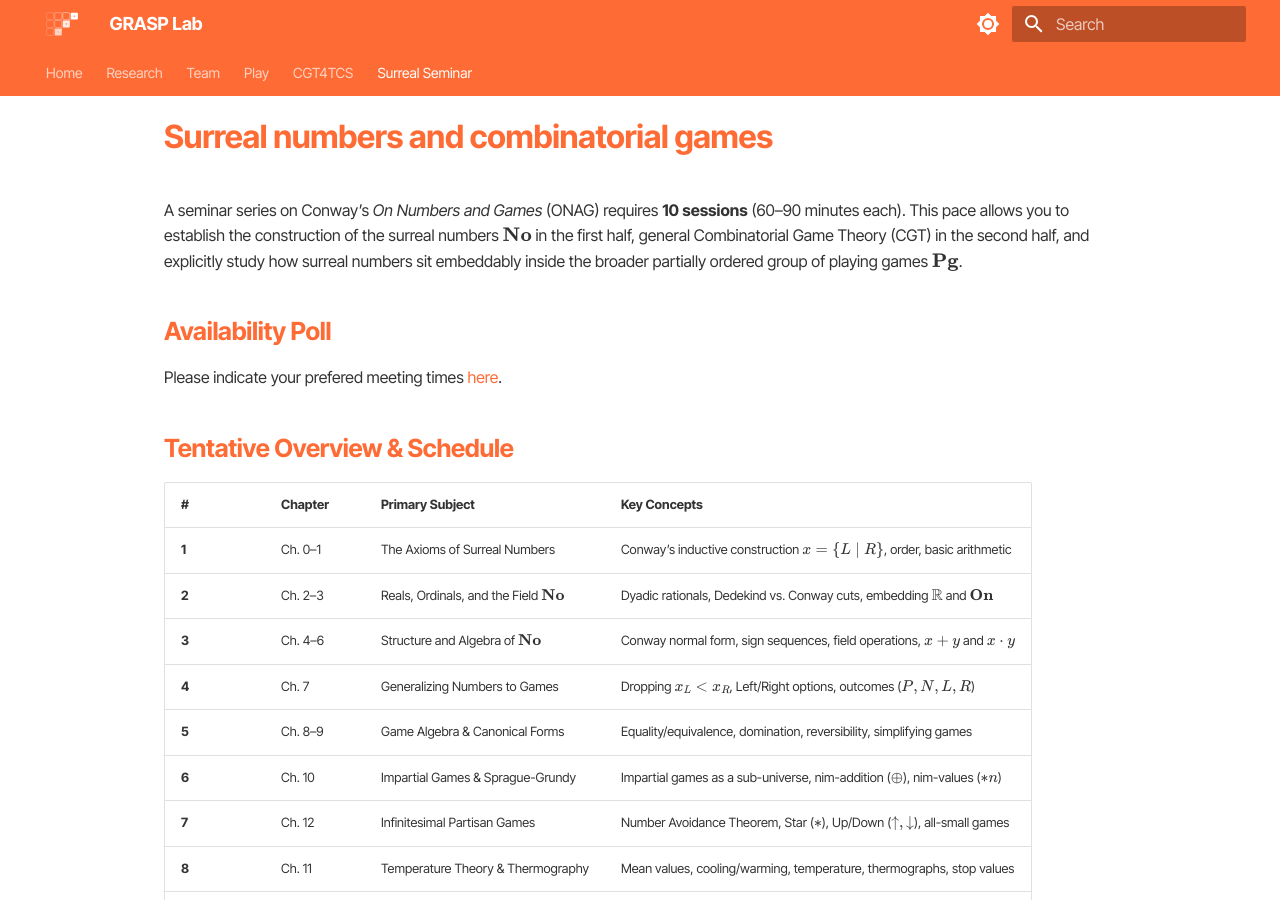
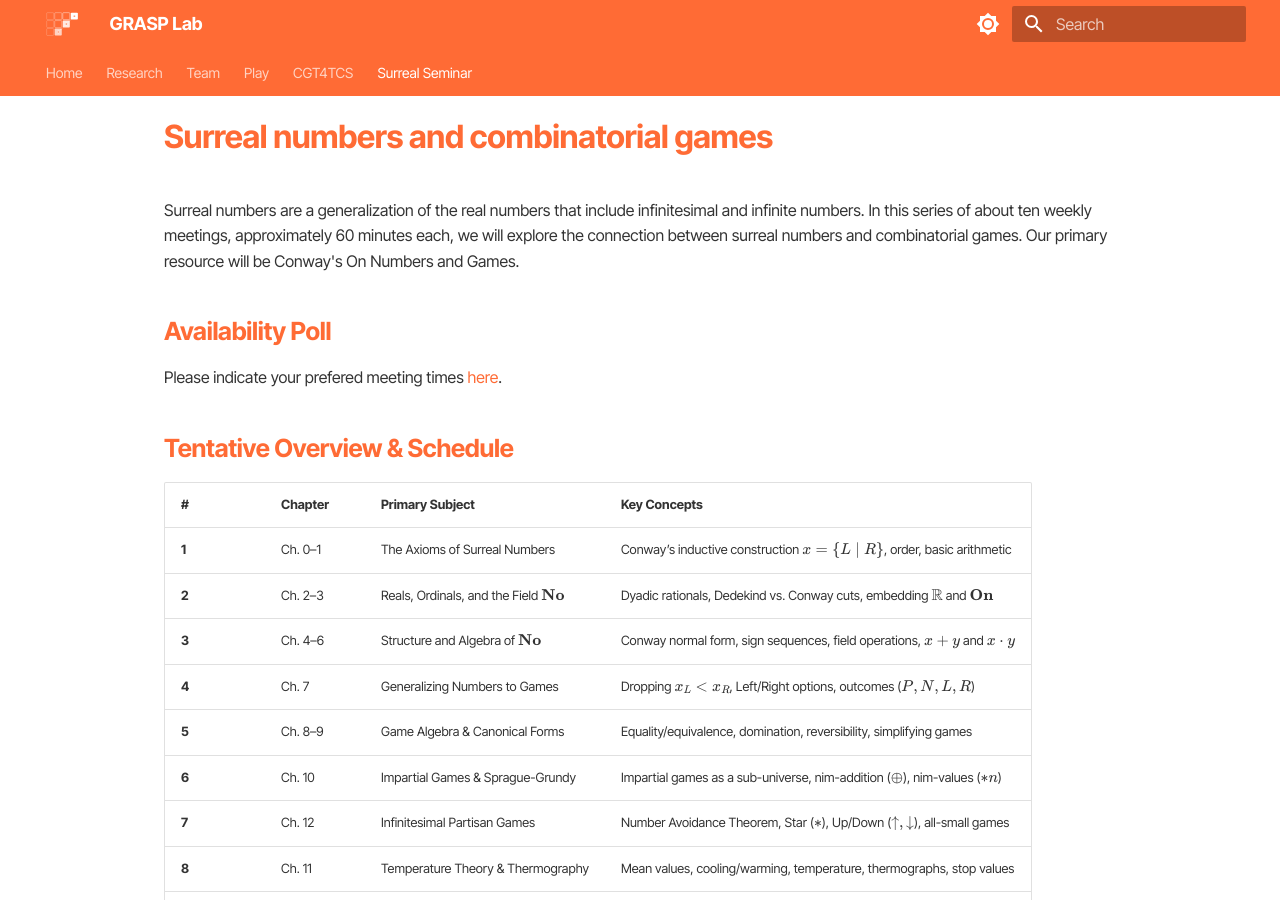
Before and after one commit to Games-Rules-and-Strategic-Play/grasp.github.io, an MkDocs documentation site: the page built from docs/surreal-seminar.md, in a window 1280 px wide and 900 px high. Built offline with MkDocs 1.6.1 and Material for MkDocs 9.7.7, drawn with Linux system fonts in a browser that asks for light colours.

Commit message:
changed seminar summary

```diff
--- a/docs/surreal-seminar.md
+++ b/docs/surreal-seminar.md
@@ -1,6 +1,6 @@
 # **Surreal numbers and combinatorial games**
 
-A seminar series on Conway’s *On Numbers and Games* (ONAG) requires **10 sessions** (60–90 minutes each). This pace allows you to establish the construction of the surreal numbers $\mathbf{No}$ in the first half, general Combinatorial Game Theory (CGT) in the second half, and explicitly study how surreal numbers sit embeddably inside the broader partially ordered group of playing games $\mathbf{Pg}$.
+Surreal numbers are a generalization of the real numbers that include infinitesimal and infinite numbers. In this series of about ten weekly meetings, approximately 60 minutes each, we will explore the connection between surreal numbers and combinatorial games. Our primary resource will be Conway's On Numbers and Games.
 
 ## **Availability Poll**
 Please indicate your prefered meeting times [here](https://strawpoll.com/w4nWW127qnA).
```
